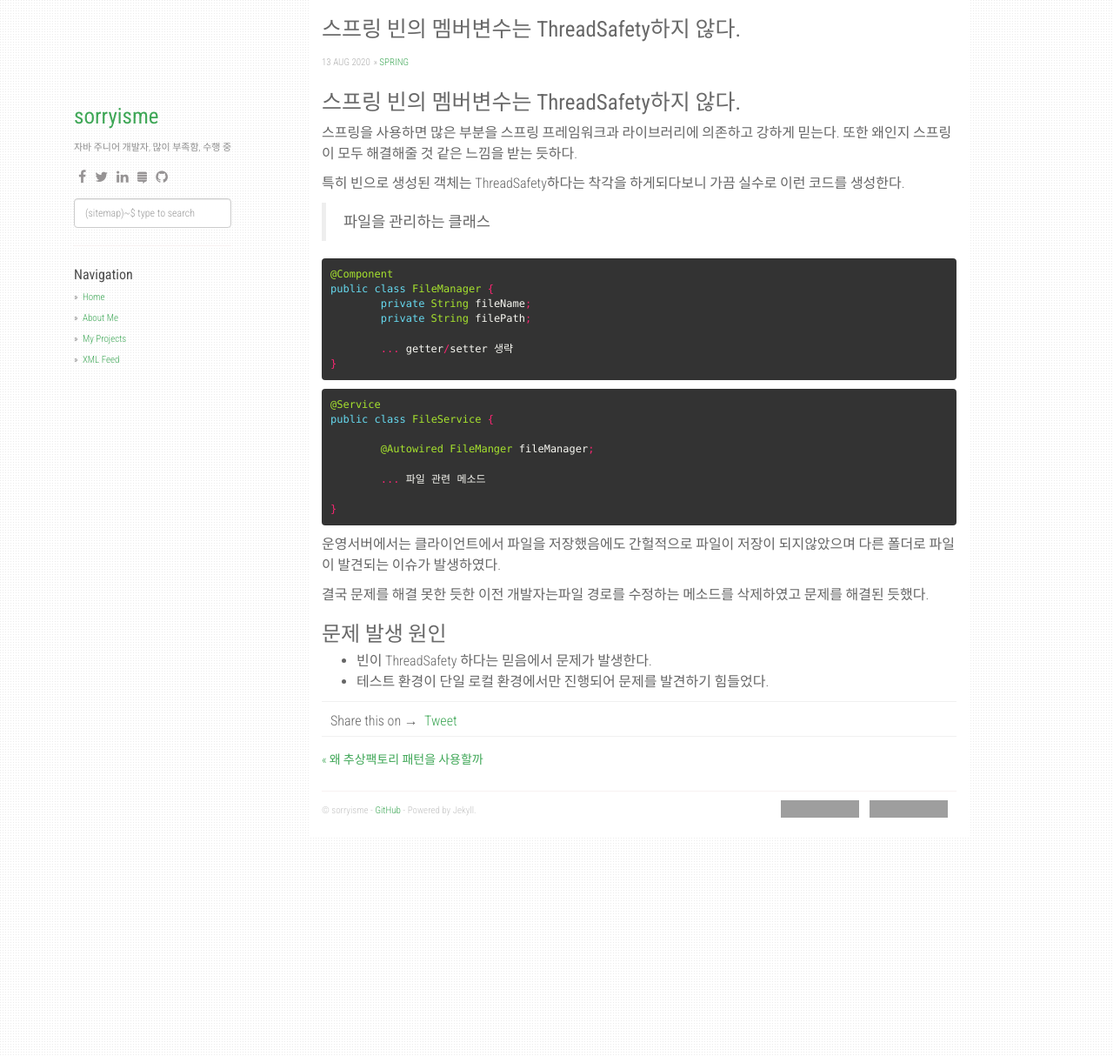
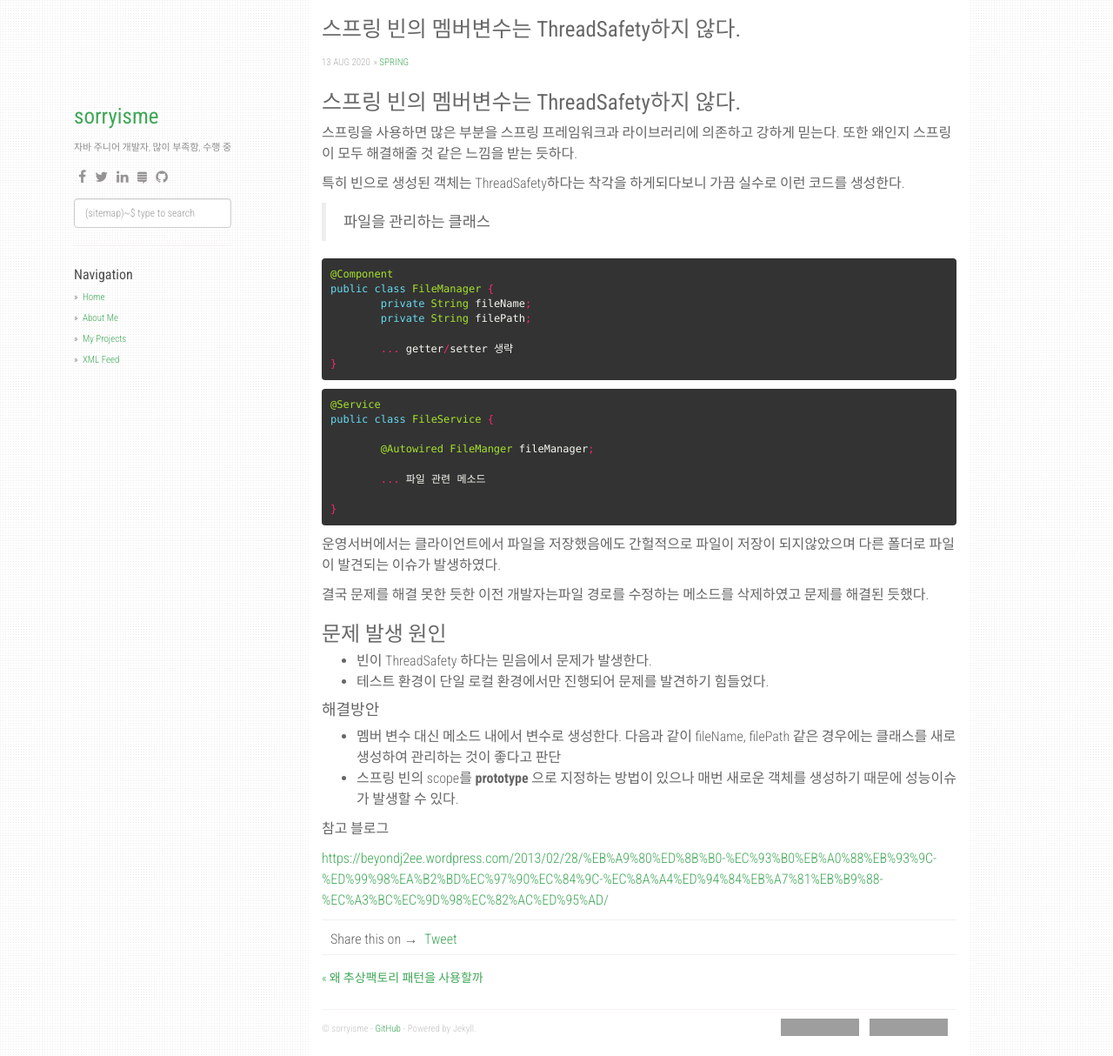
Before and after one commit to sorryisme/sorryisme.github.io, a Jekyll site: the page built from _posts/2020-08-14-스프링 빈의 멤버변수는 ThreadSafety하지 않다.markdown, in a window 1280 px wide and 1214 px high. Shown: the whole window at 87% size. Built offline with Jekyll 4.4.1, drawn with Linux system fonts in a browser that asks for light colours; nearby versions of some CDN libraries; comment, search, counter and statistics services are not loaded; grey boxes are pictures that could not be loaded.

Commit message:
20200817

```diff
--- a/_posts/2020-08-14-스프링 빈의 멤버변수는 ThreadSafety하지 않다.markdown
+++ b/_posts/2020-08-14-스프링 빈의 멤버변수는 ThreadSafety하지 않다.markdown
@@ -45,3 +45,18 @@ public class FileService {
 
 - 빈이 ThreadSafety 하다는 믿음에서 문제가 발생한다.
 - 테스트 환경이 단일 로컬 환경에서만 진행되어 문제를 발견하기 힘들었다.
+
+
+
+#### 해결방안
+
+- 멤버 변수 대신 메소드 내에서 변수로 생성한다. 다음과 같이 fileName, filePath 같은 경우에는 클래스를 새로 생성하여 관리하는 것이 좋다고 판단
+- 스프링 빈의 scope를 **prototype** 으로 지정하는 방법이 있으나 매번 새로운 객체를 생성하기 때문에 성능이슈가 발생할 수 있다.
+
+
+
+
+
+참고 블로그
+
+[https://beyondj2ee.wordpress.com/2013/02/28/%EB%A9%80%ED%8B%B0-%EC%93%B0%EB%A0%88%EB%93%9C-%ED%99%98%EA%B2%BD%EC%97%90%EC%84%9C-%EC%8A%A4%ED%94%84%EB%A7%81%EB%B9%88-%EC%A3%BC%EC%9D%98%EC%82%AC%ED%95%AD/](https://beyondj2ee.wordpress.com/2013/02/28/멀티-쓰레드-환경에서-스프링빈-주의사항/)
```
